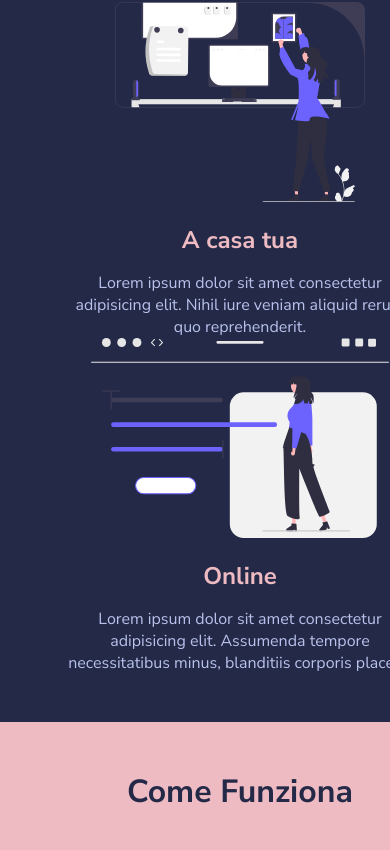
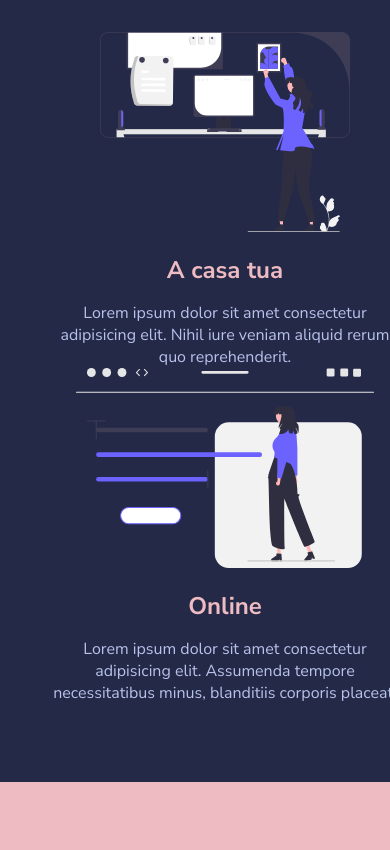
Before and after one commit to mikaeltreppo/html-css-resp-wannabe, a plain HTML site: page index.html in a window 390 px wide. Shown: the part 231-1081 px from the top of the page. Drawn offline with Linux system fonts and the light colour scheme.

Commit message:
coorezione

```diff
--- a/css/style.css
+++ b/css/style.css
@@ -129,18 +129,24 @@ img {
     SOLUZIONE RESPONSIVE
  ************************************************/
 @media screen and (max-width: 480px) {
+
     .container {
         align-items: center;
         display: flex;
         flex-direction: column;
         max-width: 480px;
         flex-wrap: wrap;
+        padding: 30px;
+        margin: auto;
+        text-align: center;
+        padding-left: 0px;
     }
 
     .row {
         display: flex;
         flex-wrap: wrap;
         justify-content: center;
+
     }
 
     .steps .col {
```
